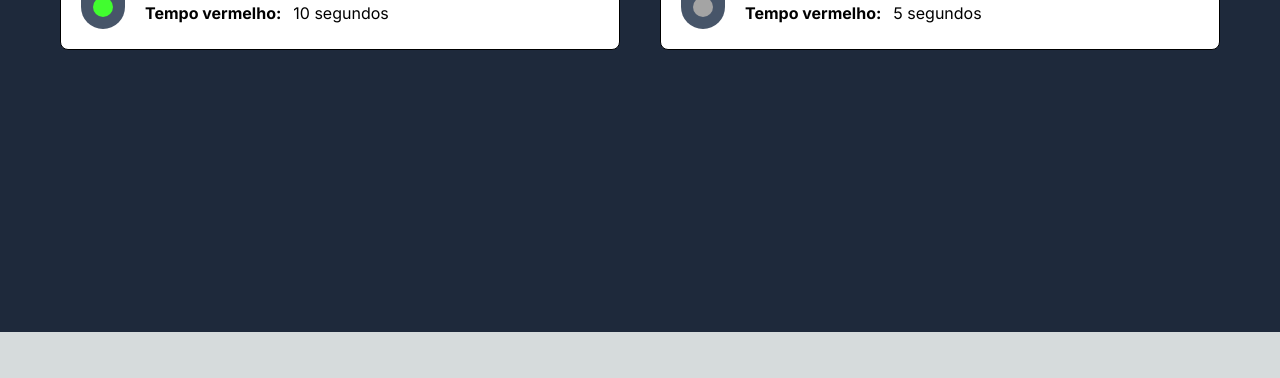
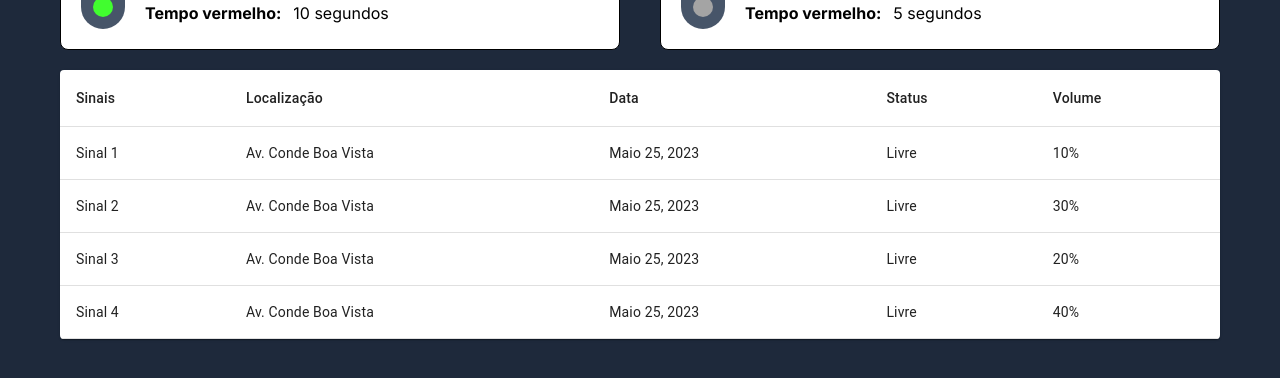
Before and after one commit to matheusaragaofs/front-traffic-detector-vr, a Next.js app: page / in a window 1280 px wide. Shown: the part 468-846 px from the top of the page. Before the commit the page ends 800 px from the top, so only its background shows below. Built offline with nearby package versions, Linux system fonts and the light colour scheme.

Commit message:
Update dependencies and add TrafficLightTable component

```diff
--- a/package.json
+++ b/package.json
@@ -9,6 +9,10 @@
     "lint": "next lint"
   },
   "dependencies": {
+    "@emotion/react": "^11.11.4",
+    "@emotion/styled": "^11.11.5",
+    "@mui/icons-material": "^5.16.0",
+    "@mui/material": "^5.16.0",
     "next": "14.2.4",
     "react": "^18",
     "react-dom": "^18"
--- a/src/app/page.tsx
+++ b/src/app/page.tsx
@@ -1,4 +1,5 @@
 import CameraDetails from '@/components/CameraDetails';
+import { TrafficLightTable } from '@/components/TrafficLightTable';
 
 export default function Home() {
   return (
@@ -7,7 +8,7 @@ export default function Home() {
         <div className="text-white font-bold text-3xl text-left">Dashboard</div>
         <div className="flex gap-10">
           <CameraDetails
-            currentTrafficLightStatus='green'
+            currentTrafficLightStatus="green"
             cameraId="1111111"
             street="Rua 1"
             volume={100}
@@ -16,7 +17,7 @@ export default function Home() {
             redTime={10}
           />
           <CameraDetails
-            currentTrafficLightStatus='red'
+            currentTrafficLightStatus="red"
             cameraId="2222222"
             street="Rua 2"
             volume={200}
@@ -25,6 +26,7 @@ export default function Home() {
             redTime={5}
           />
         </div>
+        <TrafficLightTable />
       </div>
     </main>
   );
--- /dev/null
+++ b/src/components/TrafficLightTable.tsx
@@ -0,0 +1,71 @@
+import React from 'react';
+import {
+  Table,
+  TableBody,
+  TableCell,
+  TableContainer,
+  TableHead,
+  TableRow,
+  Paper,
+} from '@mui/material';
+
+export function TrafficLightTable() {
+  const data = [
+    {
+      signal: 'Sinal 1',
+      location: 'Av. Conde Boa Vista',
+      date: 'Maio 25, 2023',
+      status: 'Livre',
+      volume: '10%',
+    },
+    {
+      signal: 'Sinal 2',
+      location: 'Av. Conde Boa Vista',
+      date: 'Maio 25, 2023',
+      status: 'Livre',
+      volume: '30%',
+    },
+    {
+      signal: 'Sinal 3',
+      location: 'Av. Conde Boa Vista',
+      date: 'Maio 25, 2023',
+      status: 'Livre',
+      volume: '20%',
+    },
+    {
+      signal: 'Sinal 4',
+      location: 'Av. Conde Boa Vista',
+      date: 'Maio 25, 2023',
+      status: 'Livre',
+      volume: '40%',
+    },
+
+  ];
+
+  return (
+    <TableContainer component={Paper}>
+      <Table>
+        <TableHead>
+          <TableRow>
+            <TableCell>Sinais</TableCell>
+            <TableCell>Localização</TableCell>
+            <TableCell>Data</TableCell>
+            <TableCell>Status</TableCell>
+            <TableCell>Volume</TableCell>
+          </TableRow>
+        </TableHead>
+        <TableBody>
+          {data.map((row) => (
+            <TableRow key={row.signal}>
+              <TableCell>{row.signal}</TableCell>
+              <TableCell>{row.location}</TableCell>
+              <TableCell>{row.date}</TableCell>
+              <TableCell>{row.status}</TableCell>
+              <TableCell>{row.volume}</TableCell>
+            </TableRow>
+          ))}
+        </TableBody>
+      </Table>
+    </TableContainer>
+  );
+}
```
Also changed, not shown: 1 other file (tests, documents, lock files or other folders).
